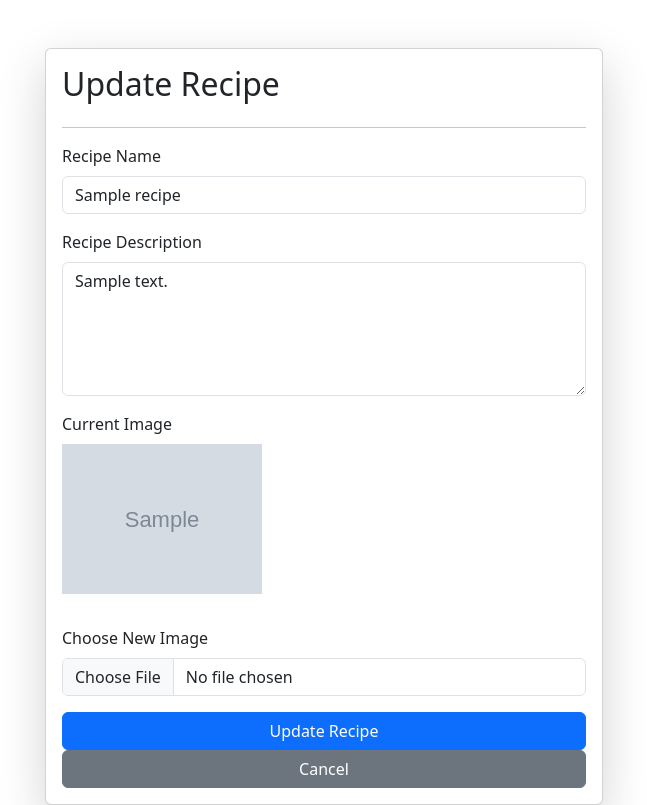
After one commit to rajputmanu2024-tech/4LAbsinternship-, a Django app: page /update_recipe/1/ in a window 1280 px wide. The commit adds this page. Shown: the whole page, without its empty margins (316-963 px from the left). Run offline with Django 5.2, Linux system fonts and the light colour scheme; tables that the repository leaves empty hold one stand-in row (values such as "Sample post"); grey boxes marked "Sample" are stand-in pictures; parts of the project's set-up code (start-up, migrations or seed data) failed here and were passed over.

Commit message:
Added Django recipe app and update project

```diff
--- a/django_learning/core/urls.py
+++ b/django_learning/core/urls.py
@@ -27,6 +27,7 @@ urlpatterns = [
     path('about/', about_page, name='about'),
     path('contacts/', contacts_page, name='contacts'),
     path('delete_recipe/<int:recipe_id>/', delete_recipe, name='delete_recipe'),
+    path('update_recipe/<int:recipe_id>/', update_recipe, name='update_recipe'),
     path('recipes/', recipes, name='recipes'),
     path('admin/', admin.site.urls),
 ]
--- /dev/null
+++ b/django_learning/vege/templates/update_recipe.html
@@ -0,0 +1,68 @@
+{% extends "home/common.html" %}
+
+{% block content %}
+
+<div class="container mt-5">
+
+    <form class="col-6 mx-auto card p-3 shadow-lg"
+          method="POST"
+          enctype="multipart/form-data">
+
+        {% csrf_token %}
+
+        <h2>Update Recipe</h2>
+        <hr>
+
+        <div class="mb-3">
+            <label class="form-label">Recipe Name</label>
+            <input
+                type="text"
+                name="recipe_name"
+                class="form-control"
+                value="{{ recipe.recipe_name }}"
+                required>
+        </div>
+
+        <div class="mb-3">
+            <label class="form-label">Recipe Description</label>
+            <textarea
+                name="recipe_description"
+                class="form-control"
+                rows="5"
+                required>{{ recipe.recipe_description }}</textarea>
+        </div>
+
+        <div class="mb-3">
+            <label class="form-label">Current Image</label>
+            <br>
+
+            {% if recipe.recipe_image %}
+                <img src="{{ recipe.recipe_image.url }}"
+                     width="200"
+                     class="mb-3">
+            {% else %}
+                <p>No Image Uploaded</p>
+            {% endif %}
+        </div>
+
+        <div class="mb-3">
+            <label class="form-label">Choose New Image</label>
+            <input
+                type="file"
+                name="recipe_image"
+                class="form-control">
+        </div>
+
+        <button type="submit" class="btn btn-primary">
+            Update Recipe
+        </button>
+
+        <a href="{% url 'recipes' %}" class="btn btn-secondary">
+            Cancel
+        </a>
+
+    </form>
+
+</div>
+
+{% endblock %}
--- a/django_learning/vege/views.py
+++ b/django_learning/vege/views.py
@@ -1,8 +1,10 @@
-from django.shortcuts import render, redirect
+from django.shortcuts import render, redirect,get_object_or_404
 from .models import Recipe
 from django.http import HttpResponse
 
+
 def recipes(request):
+
     if request.method == "POST":
         recipe_name = request.POST.get("recipe_name")
         recipe_description = request.POST.get("recipe_description")
@@ -13,13 +15,46 @@ def recipes(request):
             recipe_description=recipe_description,
             recipe_image=recipe_image
         )
+
+        return redirect("recipes")
+
     queryset = Recipe.objects.all()
+
+    if request.GET.get("search"):
+        queryset = queryset.filter(
+            recipe_name__icontains=request.GET.get("search")
+        )
+
     context = {
         "recipes": queryset
     }
+
     return render(request, "recipes.html", context)
 
 def delete_recipe(request, recipe_id):
     queryset = Recipe.objects.get(id=recipe_id)
     queryset.delete()
     return redirect('recipes')
+
+
+def update_recipe(request, recipe_id):
+    recipe = get_object_or_404(Recipe, id=recipe_id)
+
+    if request.method == "POST":
+        recipe.recipe_name = request.POST.get("recipe_name")
+        recipe.recipe_description = request.POST.get("recipe_description")
+
+        image = request.FILES.get("recipe_image")
+
+        if image:
+            recipe.recipe_image = image
+
+        recipe.save()
+
+        return redirect("recipes")
+
+    context = {
+        "recipe": recipe
+    }
+
+    return render(request, "update_recipe.html", context)
```
Also changed, not shown: django_learning/vege/templates/recipes.html (+14 -1 lines), django_learning/public/media/recipe/healthy-chicken-chow-mein-134805-1_FWREQFv.jpg (added), django_learning/public/media/recipe/images_8PbT5fr.jfif (added).
